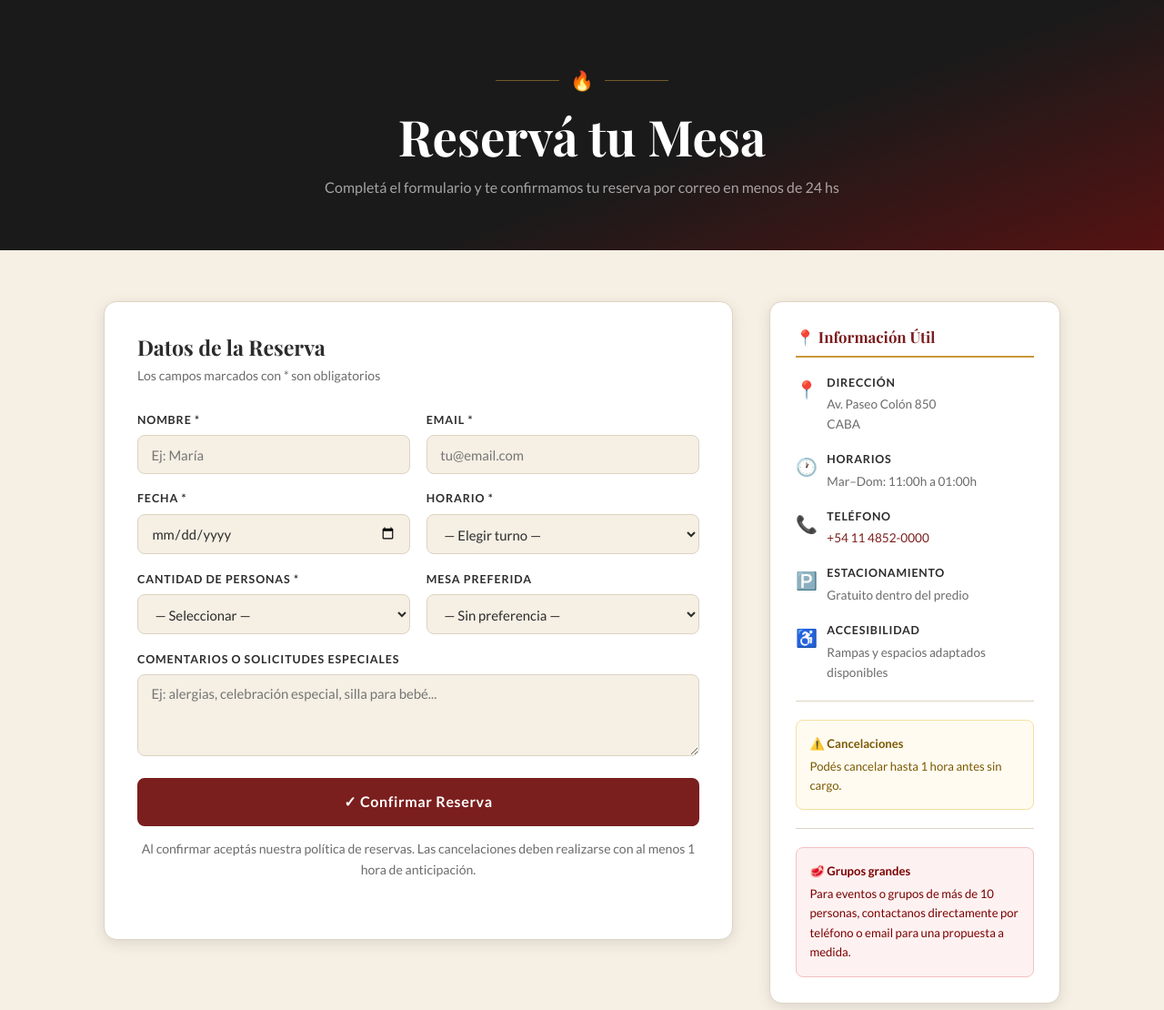
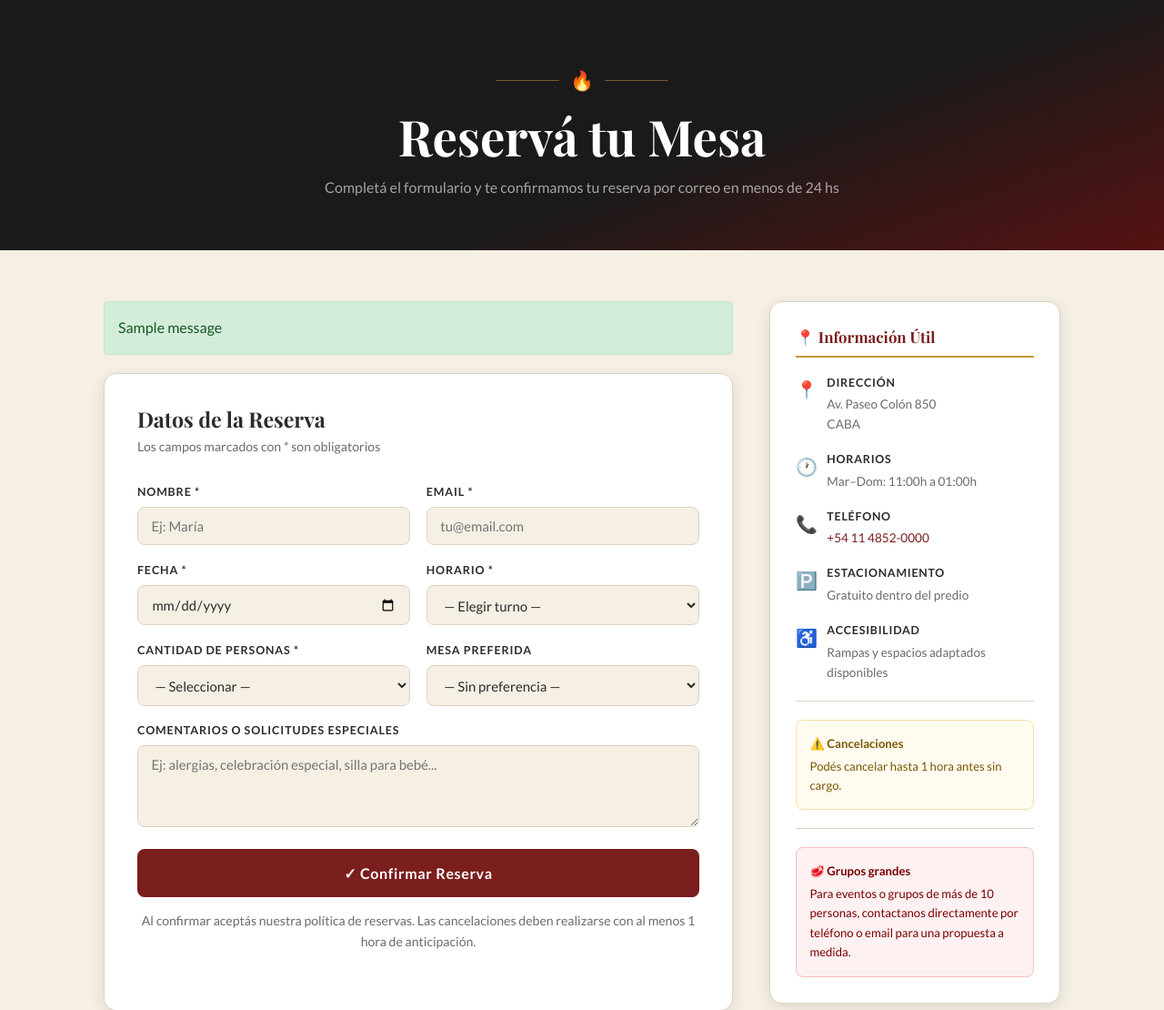
Before and after one commit to IgnacioZamparolo/VEDAAVIFI-TP-FINAL, a Flask app: page /reserva in a window 1280 px wide. Shown: the part 68-1178 px from the top of the page at 91% size. Run offline with Flask 3, Linux system fonts and the light colour scheme; one stand-in notice (Sample message) is shown; some web fonts are replaced.

Commit message:
Fix: arreglar bug que causaba que los errores al hacer una reserva aparezcan en el ABM del admin

```diff
--- a/frontend/app/templates/reserva.html
+++ b/frontend/app/templates/reserva.html
@@ -12,6 +12,21 @@
   <div class="reserva-layout">
 
     <div>
+      {% with messages = get_flashed_messages(with_categories=true) %}
+        {% if messages %}
+          {% for category, message in messages %}
+            {% if category == 'error' %}
+              <div class="alert alert-danger" style="padding: 15px; margin-bottom: 20px; border-radius: 4px; color: #721c24; background-color: #f8d7da; border: 1px solid #f5c6cb;">
+                  {{ message }}
+              </div>
+            {% else %}
+              <div class="alert alert-success" style="padding: 15px; margin-bottom: 20px; border-radius: 4px; color: #155724; background-color: #d4edda; border: 1px solid #c3e6cb;">
+                  {{ message }}
+              </div>
+            {% endif %}
+          {% endfor %}
+        {% endif %}
+      {% endwith %}
       <form class="form-card" id="reservaFormNativo" action="{{ url_for('reservas.crear') }}" method="POST" novalidate>
         <h2>Datos de la Reserva</h2>
         <p>Los campos marcados con * son obligatorios</p>
```
